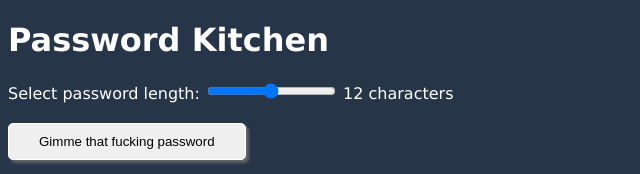
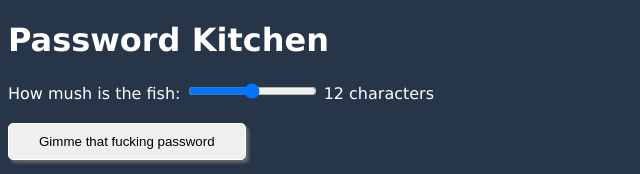
Before and after one commit to SchwatteDuevel/password-generator, a plain HTML site: page index.html in a window 1280 px wide. Shown: the top 174 px of the page, without its empty margins (0-640 px from the left). Drawn offline with Linux system fonts and the light colour scheme.

Commit message:
Change text

```diff
--- a/index.html
+++ b/index.html
@@ -6,7 +6,7 @@
 </head>
 <body>
     <h1>Password Kitchen</h1>
-    <label for="range">Select password length: </label>
+    <label for="range">How mush is the fish: </label>
     <input id="range" type="range" min="8" max="16" value="12">
     <span id="rangeNum">12</span> characters<br>
     <button id="password-btn">Gimme that fucking password</button>
```
Also changed, not shown: 1 other file.
